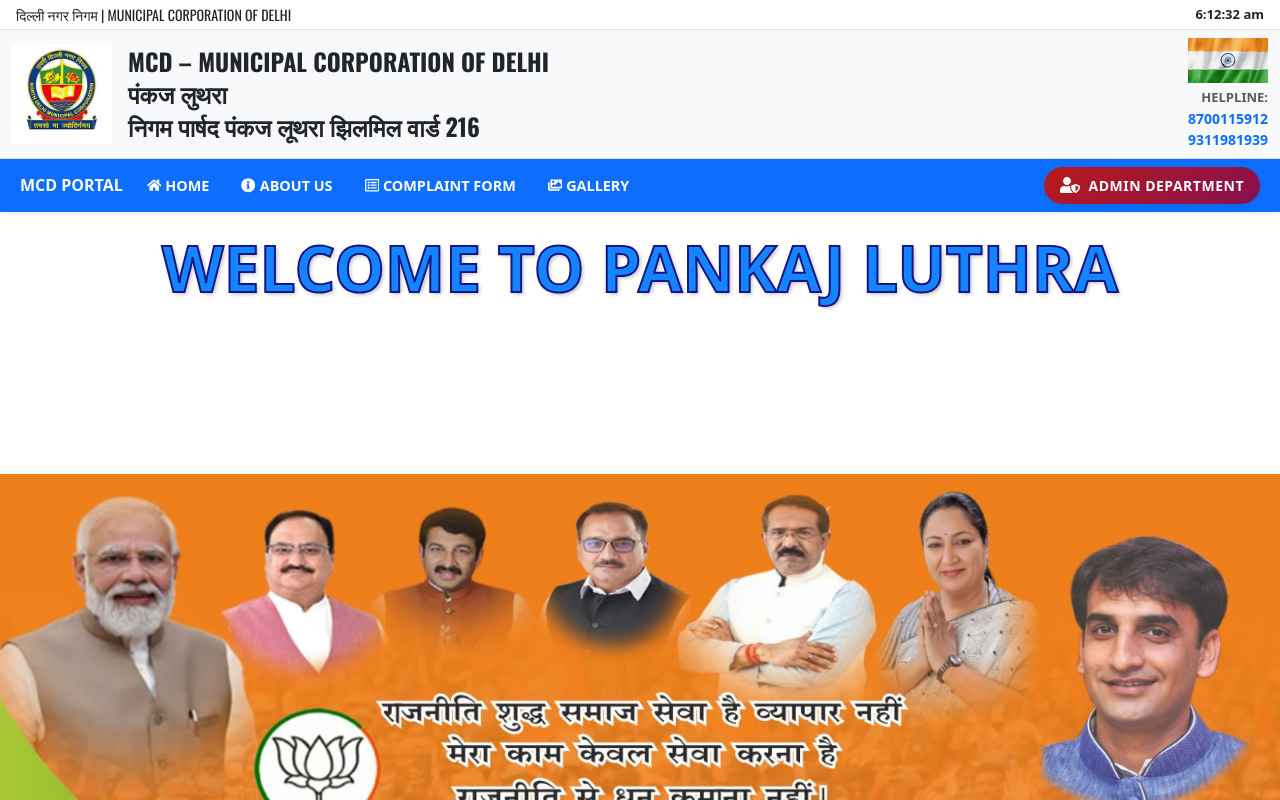
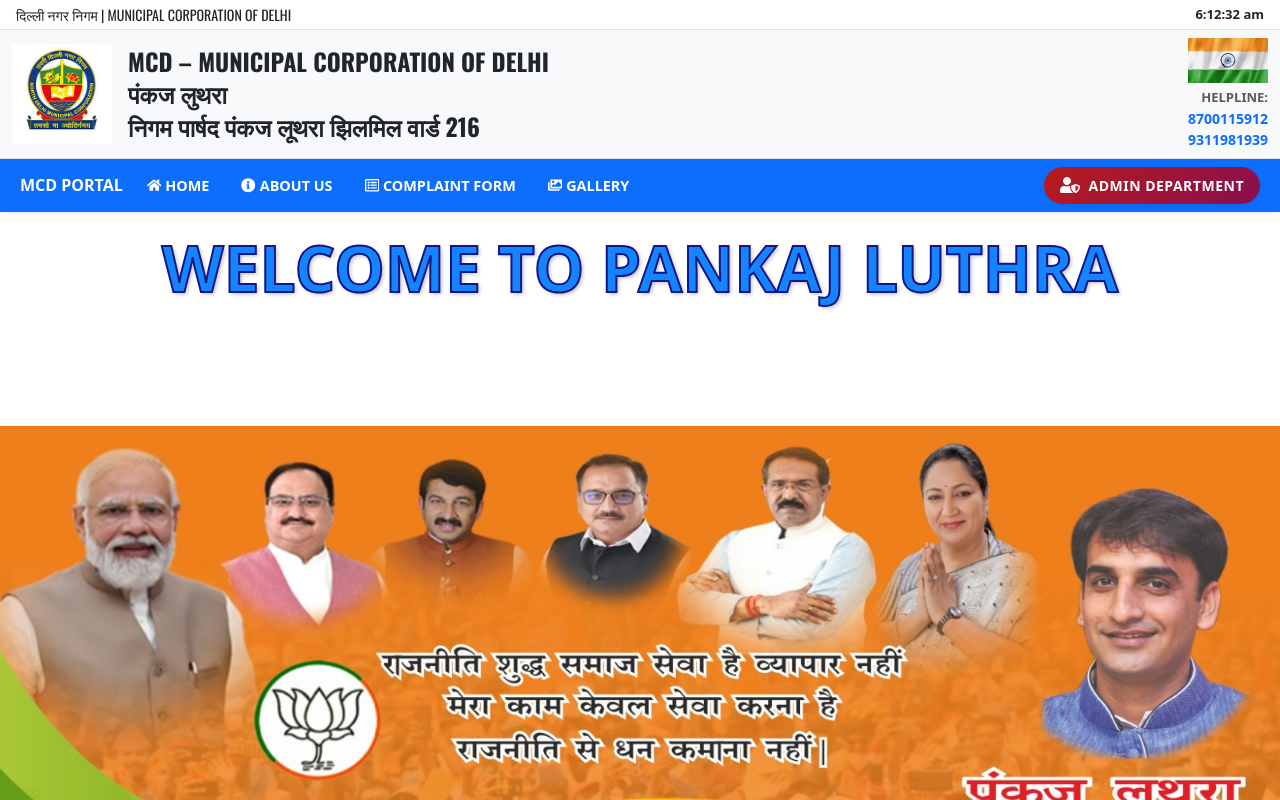
Before and after one commit to DiveshSachdeva12/MCD-OFFICE, a React (Vite) app in the folder frontend/: page / in a window 1280 px wide. Shown: the top 800 px of the page. Built offline with nearby package versions, Linux system fonts and the light colour scheme.

Commit message:
all forms and heading update

```diff
--- a/frontend/src/pages/Home.css
+++ b/frontend/src/pages/Home.css
@@ -34,6 +34,6 @@
   height: 100vh;        /* full desktop height */
   object-fit: contain;    /* fit without distortion */
   object-position: center; /* center the image */
-  margin: 0;
+  margin-top: -3rem;
   display: block;
 }
```
